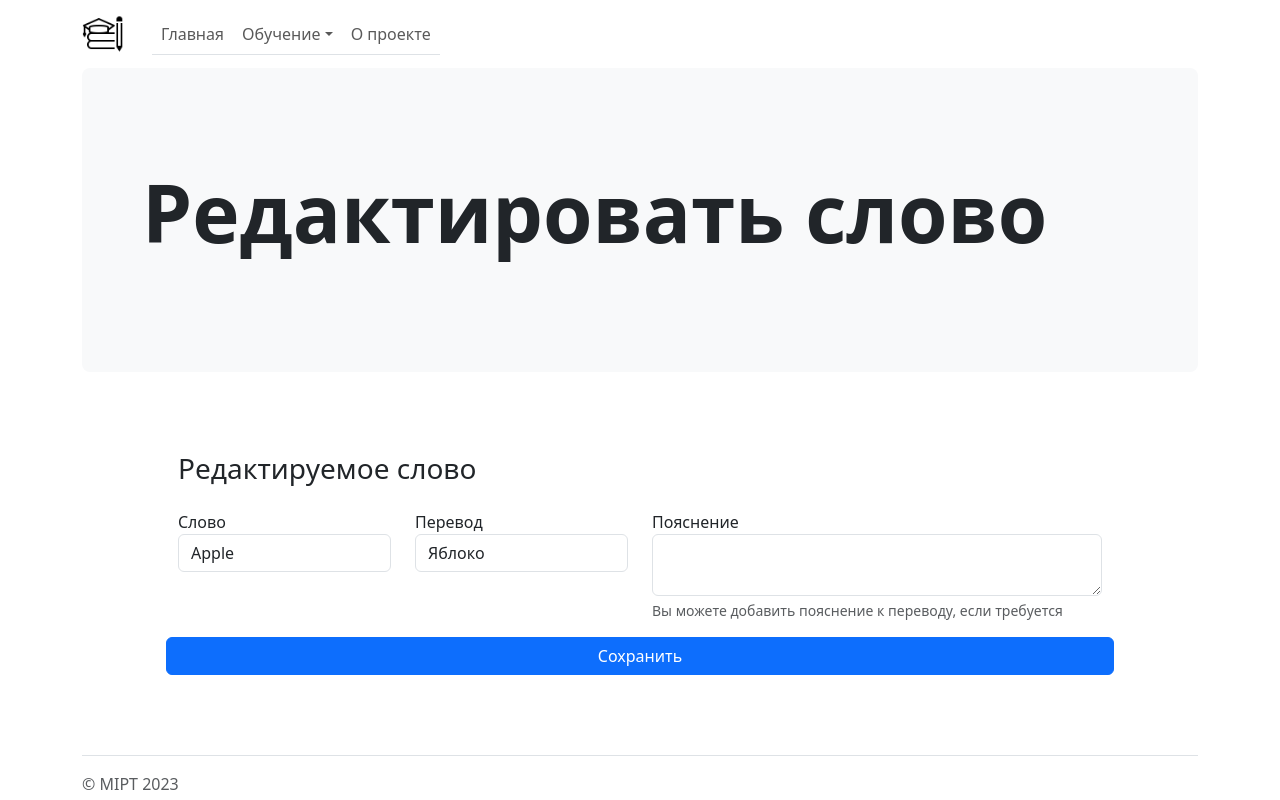
After one commit to seriy755/learn-english-site, a Django app: page /word-edit/1 in a window 1280 px wide. The commit adds this page. Run offline with Django 4.2, Linux system fonts and the light colour scheme; some libraries are stand-ins or nearby versions.

Commit message:
Add probability of edit words

```diff
--- a/learn_english_site/urls.py
+++ b/learn_english_site/urls.py
@@ -24,6 +24,7 @@ urlpatterns = [
     path('cards', views.cards),
     path('word-add', views.word_add),
     path('send-word', views.send_word),
+    path('word-edit/<int:pk>', views.word_edit),
     path('cards/<int:current>', views.cards),
     path('material-add', views.material_add),
     path('send-material', views.send_material),
--- a/learn_english_site/views.py
+++ b/learn_english_site/views.py
@@ -1,6 +1,7 @@
+import linecache
 from django.shortcuts import render
 from django.core.cache import cache
-from .works import get, get_all, write
+from .works import get, get_all, write, edit
 
 
 VOCABULARY_CSV = "./data/vocabulary.csv"
@@ -12,6 +13,15 @@ def index(request):
 
 
 def vocabulary(request):
+    if request.method == "POST":
+        pk = request.build_absolute_uri().split("=")[-1]
+        pk = int(pk)
+        word = request.POST.get("word")
+        translation = request.POST.get("translation")
+        comment = request.POST.get("comment", "").rstrip()
+        new_line = (";").join([word, translation, comment])
+        edit(VOCABULARY_CSV, pk, new_line)
+        linecache.clearcache()
     search = request.GET.get("search")
     if search is not None:
         words_list = get(VOCABULARY_CSV, search)
@@ -49,12 +59,23 @@ def material_add(request):
     return render(request, "material_add.html")
 
 
+def word_edit(request, pk):
+    line = linecache.getline(VOCABULARY_CSV, pk + 1)
+    word, translation, comment = line.split(";")
+
+    context = {"pk": pk,
+               "word": word,
+               "translation": translation,
+               "comment": comment}
+    return render(request, "word_edit.html", context)
+
+
 def send_word(request):
     if request.method == "POST":
         cache.clear()
         new_word = request.POST.get("new_word")
         new_translation = request.POST.get("new_translation")
-        comment = request.POST.get("new_comment", "")
+        comment = request.POST.get("new_comment", "").rstrip()
         context = {}
         if len(new_word) == 0:
             context["success"] = False
--- a/templates/vocabulary.html
+++ b/templates/vocabulary.html
@@ -17,6 +17,7 @@
               <th scope="col" class="py-3">Слово</th>
               <th scope="col" class="py-3">Перевод</th>
               <th scope="col" class="py-3">Пояснение</th>
+              <th scope="col" class="py-3"></th>
             </tr>
           </thead>
           <tbody>
@@ -26,6 +27,7 @@
                 <td class="py-3">{{ word }}</td>
                 <td class="py-3">{{ translation }}</td>
                 <td class="py-3">{{ comment }}</td>
+                <td class="py-3"> <a class="btn btn-default" href="/word-edit/{{ cnt }}"><svg xmlns="http://www.w3.org/2000/svg" width="16" height="16" fill="currentColor" class="bi bi-pencil" viewBox="0 0 16 16"><path d="M12.146.146a.5.5 0 0 1 .708 0l3 3a.5.5 0 0 1 0 .708l-10 10a.5.5 0 0 1-.168.11l-5 2a.5.5 0 0 1-.65-.65l2-5a.5.5 0 0 1 .11-.168l10-10zM11.207 2.5 13.5 4.793 14.793 3.5 12.5 1.207 11.207 2.5zm1.586 3L10.5 3.207 4 9.707V10h.5a.5.5 0 0 1 .5.5v.5h.5a.5.5 0 0 1 .5.5v.5h.293l6.5-6.5zm-9.761 5.175-.106.106-1.528 3.821 3.821-1.528.106-.106A.5.5 0 0 1 5 12.5V12h-.5a.5.5 0 0 1-.5-.5V11h-.5a.5.5 0 0 1-.468-.325z"/></svg></a></td>
             </tr>
             {% endfor %}
           </tbody>
--- /dev/null
+++ b/templates/word_edit.html
@@ -0,0 +1,35 @@
+{% extends "base_page.html" %}
+
+{% block page-title %}
+Редактировать слово
+{% endblock %}
+
+{% block content %}
+
+<div class="container-sm px-5 py-5" id="edit-form">
+    <form method="post">
+        <div class="row px-5 py-2">
+            <h3>Редактируемое слово</h3>
+        </div>
+        <div class="row px-5 py-2">
+            <div class="col-md-3">
+                <label for="new_word">Слово</label>
+                <input type="text" class="form-control input-lg" value="{{ word }}" name="word" id="word">
+            </div>
+            <div class="col-md-3">
+                <label for="new_translation">Перевод</label>
+                <input type="text" class="form-control input-lg" value="{{ translation }}" name="translation" id="translation">
+            </div>
+            <div class="col-md-6">
+                <label for="new_comment">Пояснение</label>
+                <textarea type="text" class="form-control input-lg" name="comment" id="comment"
+                aria-discrabedby="commention_note", rows="2">{{ comment }}</textarea>
+                <div id="commention_note" class="form-text">Вы можете добавить пояснение к переводу, если требуется</div>
+            </div>
+        </div>
+        <div class="row px-5 py-2">
+            <button type="submit" class="btn btn-primary" formaction="/vocabulary?edit={{ pk }}">Сохранить</button>
+        </div>
+    </form>
+</div>
+{% endblock %}
```
Also changed, not shown: learn_english_site/works.py (+10 -1 lines), templates/educational_materials.html (+4 -4 lines).
